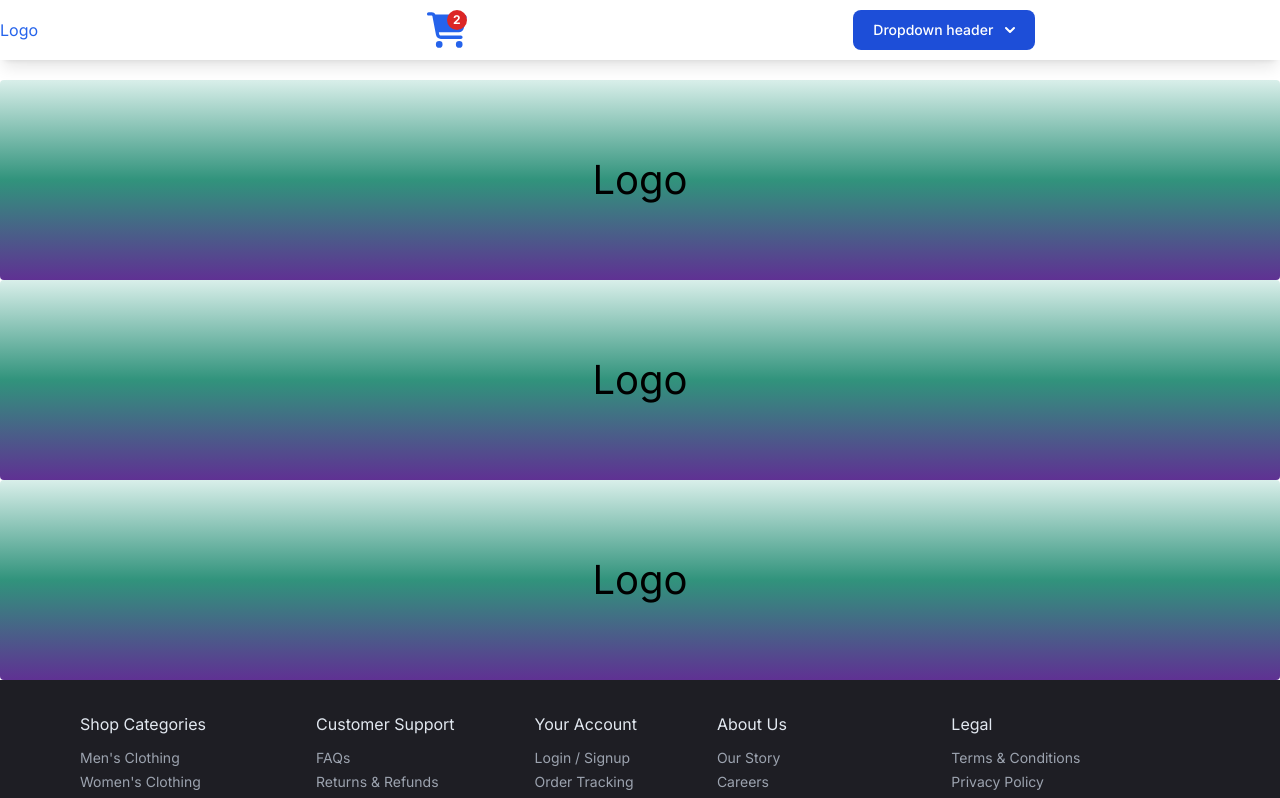
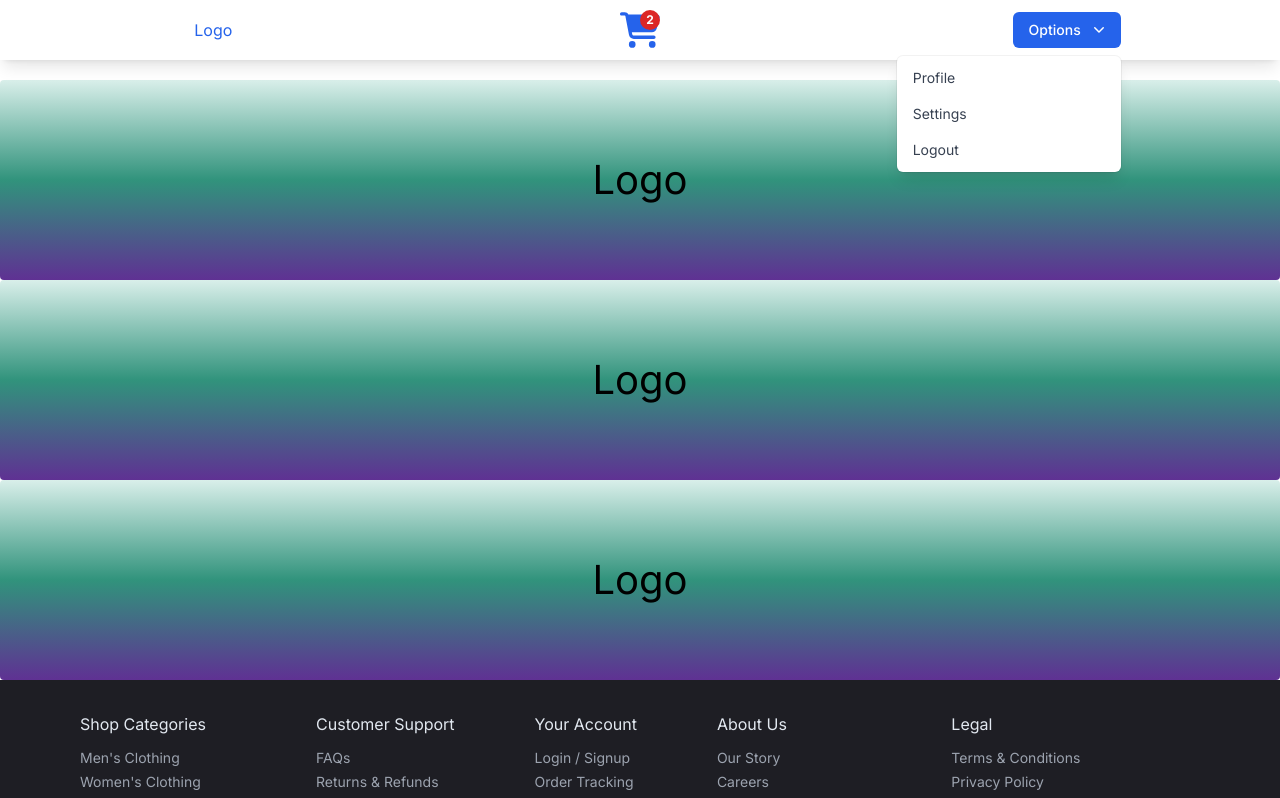
Before and after one commit to project-team1241/ecommerce_frontend, a React (Vite) app: page / in a window 1280 px wide. Shown: the top 798 px of the page. Built offline with nearby package versions, Linux system fonts and the light colour scheme.

Commit message:
Navigation bar has been added

```diff
--- a/src/components/Nav.jsx
+++ b/src/components/Nav.jsx
@@ -1,14 +1,17 @@
 import React, { useEffect, useState } from "react";
 import { FaCartShopping } from "react-icons/fa6";
+import ProfileDropdown from "./ProfileDropdown";
 
 const Nav = () => {
     const [ordersCart, setOrdersCart] = useState(0);
+    const [isLogin, setIsLogin] = useState(true);
 
     useEffect(() => {
         setOrdersCart(2);
     }, []);
+
     return (
-        <div className="fixed grid grid-cols-3 items-center bg-[#ffffff] text-gray-900 h-[60px] rouded-b-[5px] shadow-lg hover:text-blue-600 w-screen z-10">
+        <div className="fixed grid grid-cols-3 place-items-center bg-[#ffffff] text-gray-900 h-[60px] rouded-b-[5px] shadow-lg hover:text-blue-600 w-screen z-10">
             <h2>Logo</h2>
             <div className="h-[40px] w-[40px] relative z-11">
                 <FaCartShopping className="h-[100%] w-[100%] self-center"></FaCartShopping>
@@ -18,78 +21,7 @@ const Nav = () => {
                     {ordersCart}
                 </div>
             </div>
-            <div>
-                <button
-                    id="dropdownInformationButton"
-                    data-dropdown-toggle="dropdownInformation"
-                    className="text-white bg-blue-700 hover:bg-blue-800 focus:ring-4 focus:outline-none focus:ring-blue-300 font-medium rounded-lg text-sm px-5 py-2.5 text-center inline-flex items-center dark:bg-blue-600 dark:hover:bg-blue-700 dark:focus:ring-blue-800"
-                    type="button"
-                >
-                    Dropdown header{" "}
-                    <svg
-                        class="w-2.5 h-2.5 ms-3"
-                        aria-hidden="true"
-                        xmlns="http://www.w3.org/2000/svg"
-                        fill="none"
-                        viewBox="0 0 10 6"
-                    >
-                        <path
-                            stroke="currentColor"
-                            stroke-linecap="round"
-                            stroke-linejoin="round"
-                            stroke-width="2"
-                            d="m1 1 4 4 4-4"
-                        />
-                    </svg>
-                </button>
-
-                <div
-                    id="dropdownInformation"
-                    className="z-10 hidden bg-white divide-y divide-gray-100 rounded-lg shadow w-44 dark:bg-gray-700 dark:divide-gray-600"
-                >
-                    <div className="px-4 py-3 text-sm text-gray-900 dark:text-white">
-                        <div>Bonnie Green</div>
-                        <div className="font-medium truncate">name@flowbite.com</div>
-                    </div>
-                    <ul
-                        className="py-2 text-sm text-gray-700 dark:text-gray-200"
-                        aria-labelledby="dropdownInformationButton"
-                    >
-                        <li>
-                            <a
-                                href="#"
-                                className="block px-4 py-2 hover:bg-gray-100 dark:hover:bg-gray-600 dark:hover:text-white"
-                            >
-                                Dashboard
-                            </a>
-                        </li>
-                        <li>
-                            <a
-                                href="#"
-                                className="block px-4 py-2 hover:bg-gray-100 dark:hover:bg-gray-600 dark:hover:text-white"
-                            >
-                                Settings
-                            </a>
-                        </li>
-                        <li>
-                            <a
-                                href="#"
-                                className="block px-4 py-2 hover:bg-gray-100 dark:hover:bg-gray-600 dark:hover:text-white"
-                            >
-                                Earnings
-                            </a>
-                        </li>
-                    </ul>
-                    <div className="py-2">
-                        <a
-                            href="#"
-                            className="block px-4 py-2 text-sm text-gray-700 hover:bg-gray-100 dark:hover:bg-gray-600 dark:text-gray-200 dark:hover:text-white"
-                        >
-                            Sign out
-                        </a>
-                    </div>
-                </div>
-            </div>
+            {isLogin ? <ProfileDropdown /> : <button></button>}
         </div>
     );
 };
--- /dev/null
+++ b/src/components/ProfileDropdown.jsx
@@ -0,0 +1,70 @@
+import React from "react";
+
+function ProfileDropdown() {
+    return (
+        <div className="relative inline-block text-left">
+            <button
+                type="button"
+                className="inline-flex justify-center w-full px-4 py-2 text-sm font-medium text-white bg-blue-600 rounded-md hover:bg-blue-700 focus:outline-none focus:ring-2 focus:ring-blue-500 focus:ring-offset-2"
+                id="menu-button"
+                aria-expanded="true"
+                aria-haspopup="true"
+            >
+                Options
+                <svg
+                    className="-mr-1 ml-2 h-5 w-5"
+                    xmlns="http://www.w3.org/2000/svg"
+                    viewBox="0 0 20 20"
+                    fill="currentColor"
+                    aria-hidden="true"
+                >
+                    <path
+                        fillRule="evenodd"
+                        d="M5.23 7.21a.75.75 0 011.06.02L10 10.94l3.71-3.71a.75.75 0 011.06 1.06l-4.25 4.25a.75.75 0 01-1.06 0L5.23 8.27a.75.75 0 01.02-1.06z"
+                        clipRule="evenodd"
+                    />
+                </svg>
+            </button>
+
+            <div
+                className="absolute right-0 z-10 mt-2 w-56 origin-top-right rounded-md bg-white shadow-lg ring-1 ring-black ring-opacity-5 focus:outline-none"
+                role="menu"
+                aria-orientation="vertical"
+                aria-labelledby="menu-button"
+                tabIndex="-1"
+            >
+                <div className="py-1" role="none">
+                    <a
+                        href="#"
+                        className="text-gray-700 block px-4 py-2 text-sm hover:bg-gray-100"
+                        role="menuitem"
+                        tabIndex="-1"
+                        id="menu-item-0"
+                    >
+                        Profile
+                    </a>
+                    <a
+                        href="#"
+                        className="text-gray-700 block px-4 py-2 text-sm hover:bg-gray-100"
+                        role="menuitem"
+                        tabIndex="-1"
+                        id="menu-item-1"
+                    >
+                        Settings
+                    </a>
+                    <a
+                        href="#"
+                        className="text-gray-700 block px-4 py-2 text-sm hover:bg-gray-100"
+                        role="menuitem"
+                        tabIndex="-1"
+                        id="menu-item-2"
+                    >
+                        Logout
+                    </a>
+                </div>
+            </div>
+        </div>
+    );
+}
+
+export default ProfileDropdown;
--- a/src/index.css
+++ b/src/index.css
@@ -7,3 +7,11 @@ body {
     margin: 0;
     overflow-x: hidden;
 }
+
+::-webkit-scrollbar {
+    width: 10px;
+}
+
+::-webkit-scrollbar-thumb {
+    background: #5486f0;
+}
```
